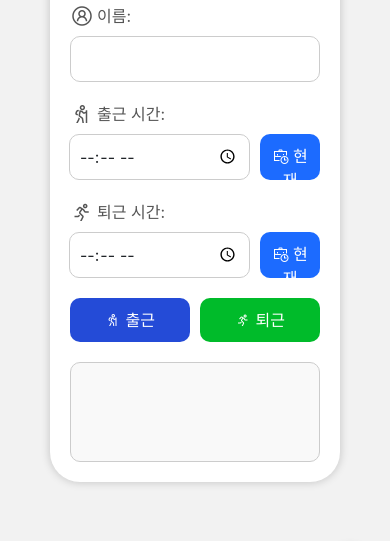
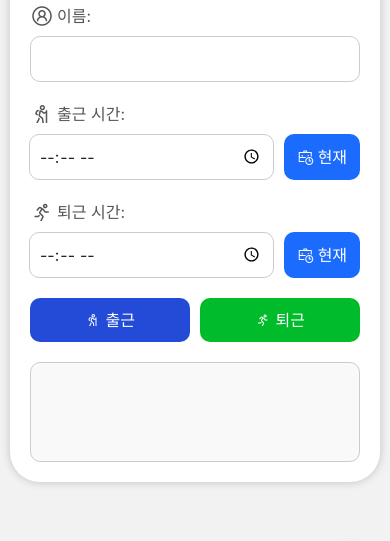
Before and after one commit to constyejin/commute, a website: page index.html in a window 390 px wide. Shown: the part 232-773 px from the top of the page. Drawn offline with nearby package versions, Linux system fonts and the light colour scheme.

Commit message:
Update the responsive style

```diff
--- a/style.css
+++ b/style.css
@@ -434,8 +434,19 @@ section button {
 }
 
 
-@media (max-width: 400px) {
+@media (max-width: 580px) {
+  .contents-wrap {
+    width: calc(100% - 60px);
+  }
+
   section {
     width: 100%;
+    max-width: none;
   }
 }
+
+@media (max-width: 460px) {
+  .contents-wrap {
+    width: calc(100% - 20px);
+  }
+}
```
